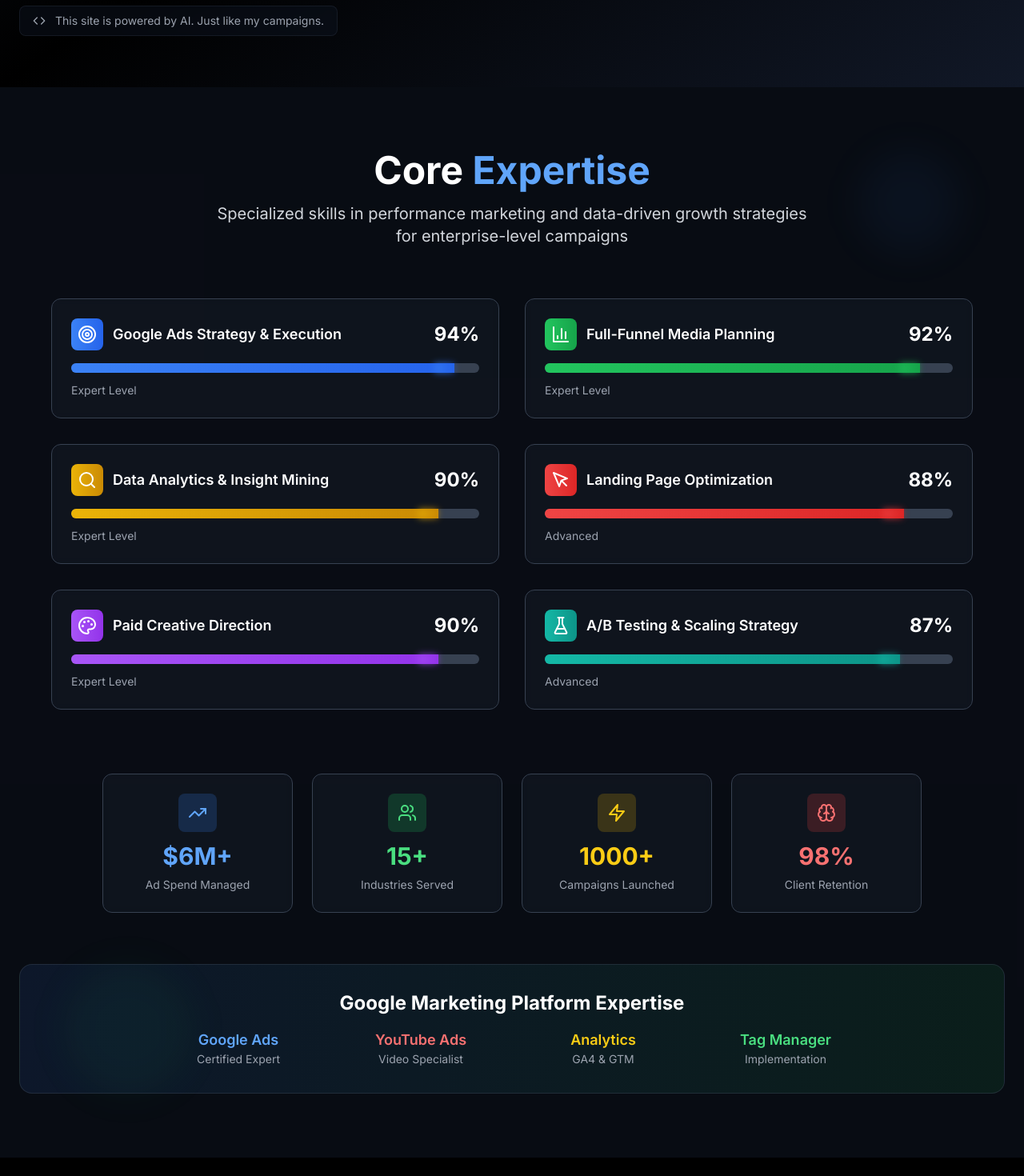
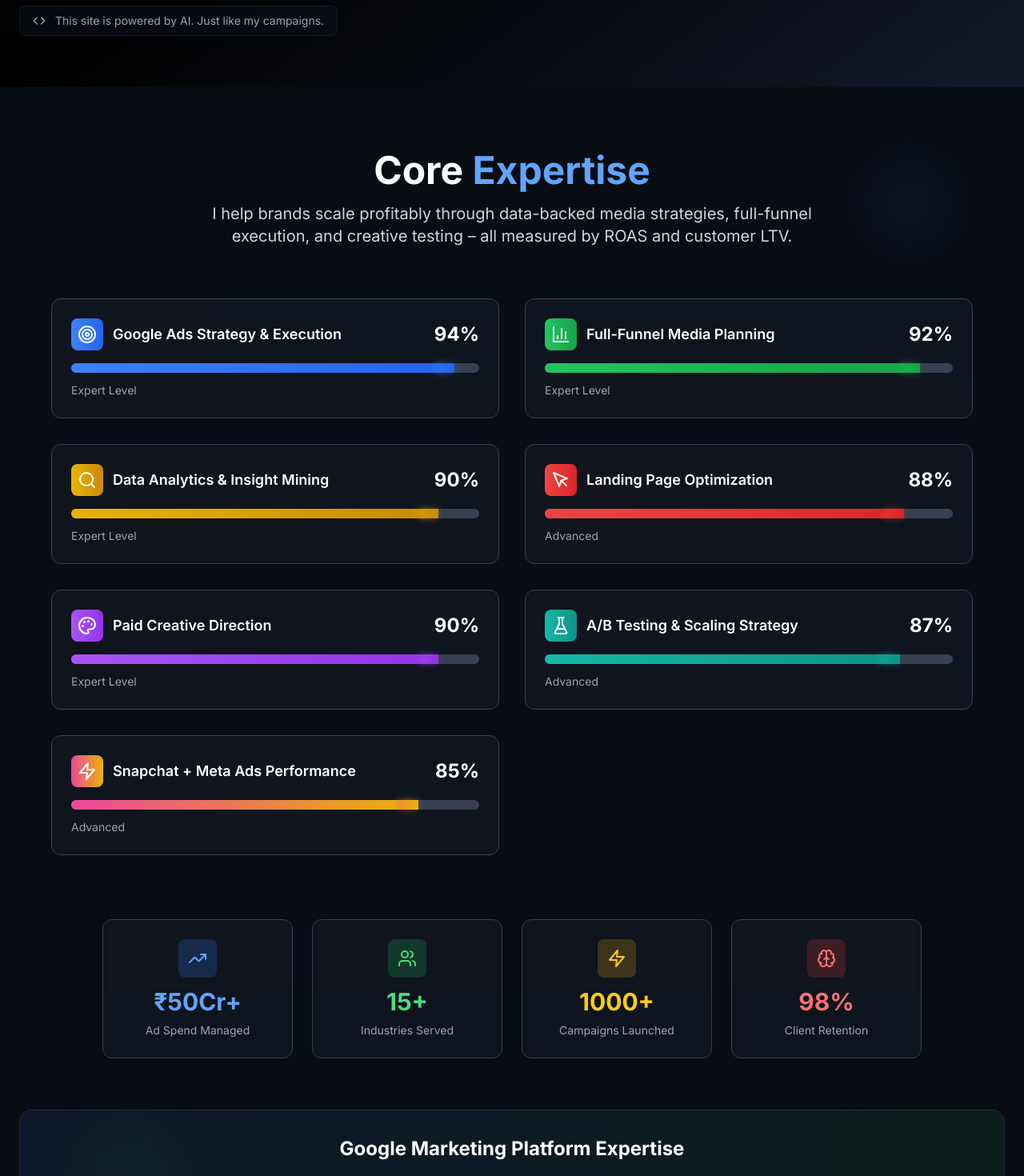
Before and after one commit to Vishal02712/portfolio, a React (Vite) app: page / in a window 1280 px wide. Shown: the part 799-2269 px from the top of the page at 80% size. Built offline with nearby package versions, Linux system fonts and the light colour scheme.

Commit message:
Update ServicesSection.tsx

```diff
--- a/src/components/ServicesSection.tsx
+++ b/src/components/ServicesSection.tsx
@@ -44,6 +44,12 @@ const services: Service[] = [
     percentage: 87,
     icon: <FlaskConical className="w-6 h-6" />,
     color: 'from-teal-500 to-teal-600'
+  },
+  {
+    name: 'Snapchat + Meta Ads Performance',
+    percentage: 85,
+    icon: <Zap className="w-6 h-6" />,
+    color: 'from-pink-500 to-yellow-500'
   }
 ];
 
@@ -92,7 +98,6 @@ const ServicesSection: React.FC = () => {
 
   return (
     <section ref={sectionRef} className="py-20 bg-gray-900/50 relative overflow-hidden">
-      {/* Background Elements */}
       <div className="absolute inset-0">
         <div className="absolute top-20 right-20 w-32 h-32 bg-blue-500/5 rounded-full blur-xl"></div>
         <div className="absolute bottom-20 left-20 w-40 h-40 bg-green-500/5 rounded-full blur-xl"></div>
@@ -104,7 +109,7 @@ const ServicesSection: React.FC = () => {
             Core <span className="text-blue-400">Expertise</span>
           </h2>
           <p className="text-xl text-gray-300 max-w-3xl mx-auto">
-            Specialized skills in performance marketing and data-driven growth strategies for enterprise-level campaigns
+            I help brands scale profitably through data-backed media strategies, full-funnel execution, and creative testing – all measured by ROAS and customer LTV.
           </p>
         </div>
 
@@ -126,7 +131,6 @@ const ServicesSection: React.FC = () => {
                 </div>
               </div>
 
-              {/* Progress Bar */}
               <div className="relative">
                 <div className="h-3 bg-gray-700 rounded-full overflow-hidden">
                   <div
@@ -135,9 +139,8 @@ const ServicesSection: React.FC = () => {
                   ></div>
                 </div>
 
-                {/* Animated Glow Effect */}
                 <div
-                  className={`absolute top-0 h-3 w-6 bg-gradient-to-r ${service.color} opacity-70 blur-sm transition-all duration-2000 ease-out`}
+                  className={`absolute top-0 h-3 w-6 bg-gradient-to-r ${service.color} opacity-70 blur-sm transition-all duration-2000 ease-out animate-pulse`}
                   style={{
                     left: `${Math.max(0, animatedPercentages[index] - 5)}%`,
                     opacity: isVisible ? 0.7 : 0
@@ -145,7 +148,6 @@ const ServicesSection: React.FC = () => {
                 ></div>
               </div>
 
-              {/* Skill Level Indicator */}
               <div className="mt-3 text-sm text-gray-400">
                 {animatedPercentages[index] >= 90 ? 'Expert Level' :
                  animatedPercentages[index] >= 85 ? 'Advanced' : 'Proficient'}
@@ -154,13 +156,12 @@ const ServicesSection: React.FC = () => {
           ))}
         </div>
 
-        {/* Enhanced Stats for Google Application */}
         <div className="mt-20 grid grid-cols-2 md:grid-cols-4 gap-6 max-w-5xl mx-auto">
           <div className="text-center bg-gray-800/30 backdrop-blur-sm border border-gray-700 rounded-xl p-6">
             <div className="w-12 h-12 bg-blue-500/20 rounded-lg flex items-center justify-center mx-auto mb-3">
               <TrendingUp className="w-6 h-6 text-blue-400" />
             </div>
-            <div className="text-3xl font-bold text-blue-400 mb-2">$6M+</div>
+            <div className="text-3xl font-bold text-blue-400 mb-2">₹50Cr+</div>
             <div className="text-gray-400 text-sm">Ad Spend Managed</div>
           </div>
           <div className="text-center bg-gray-800/30 backdrop-blur-sm border border-gray-700 rounded-xl p-6">
@@ -186,7 +187,6 @@ const ServicesSection: React.FC = () => {
           </div>
         </div>
 
-        {/* Google-Specific Skills Highlight */}
         <div className="mt-16 bg-gradient-to-r from-blue-500/10 to-green-500/10 rounded-2xl p-8 border border-gray-700/50">
           <div className="text-center">
             <h3 className="text-2xl font-bold text-white mb-4">
```
